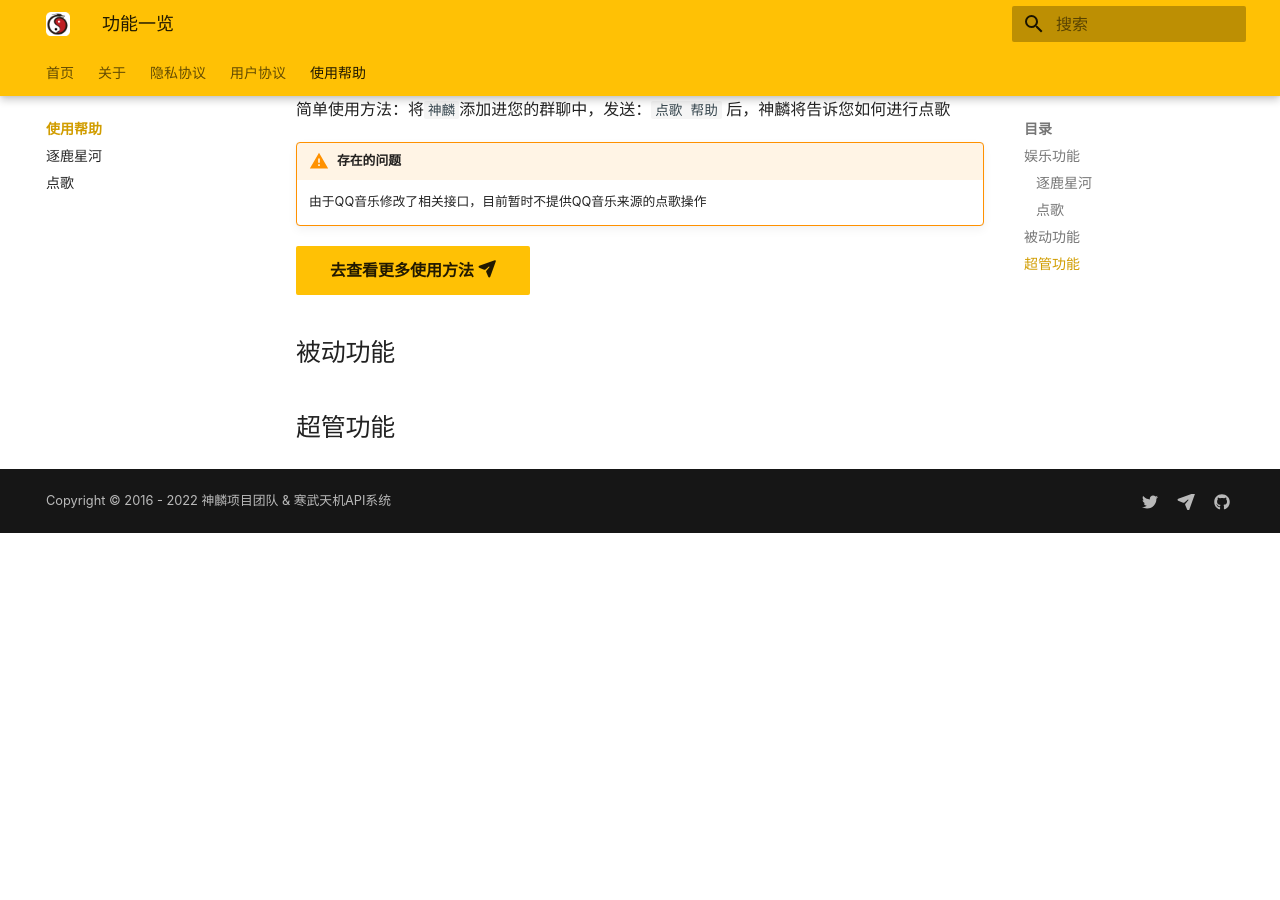
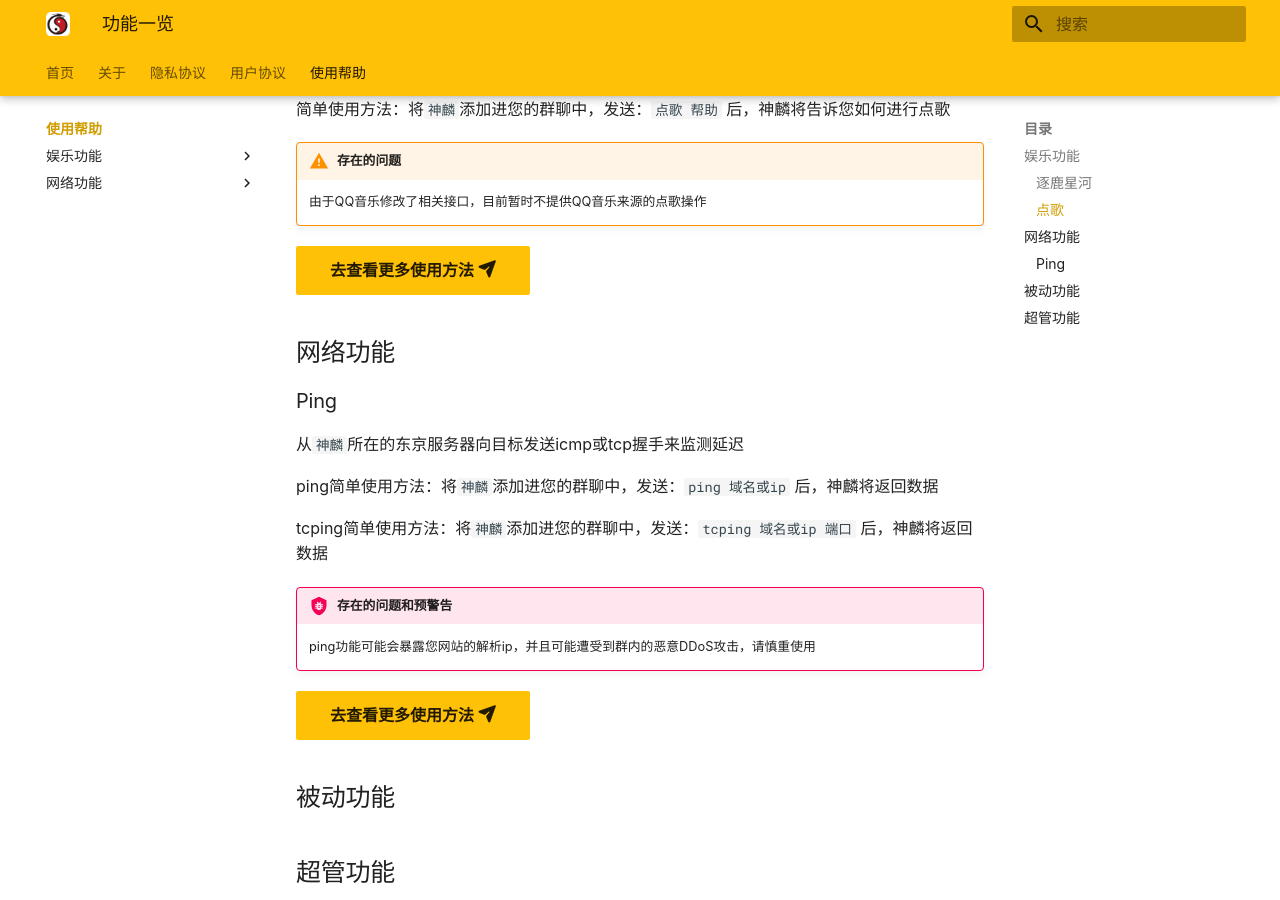
Before and after one commit to Daofengql/GodLoongBot-Docs, an MkDocs documentation site: the page built from docs/help/index.md, in a window 1280 px wide and 900 px high, scrolled down 647 px. Built offline with MkDocs 1.6.1 and Material for MkDocs 9.7.7, drawn with Linux system fonts in a browser that asks for light colours; some web fonts are replaced; before the commit the page ends 1180 px from its top, so only the background shows below that.

Commit message:
ping docs

```diff
--- a/docs/help/galaxy.md
+++ b/docs/help/ent/galaxy.md
@@ -79,8 +79,8 @@
     如图，如果您为第一次在某群使用签到，神麟会增加发送一条 ~~战犯~~ 星味很浓的提示。并且返回一张包含宣誓词的略有不同的签到信息
     [![content.tabs.link success_signin_firsttime]][content.tabs.link success_signin_firsttime]
 
-  [content.tabs.link success_signin]: ../assets/images/success_signin.jpg
-  [content.tabs.link success_signin_firsttime]: ../assets/images/success_signin_firsttime.jpg
+  [content.tabs.link success_signin]: ../../assets/images/success_signin.jpg
+  [content.tabs.link success_signin_firsttime]: ../../assets/images/success_signin_firsttime.jpg
 
 
 ### 我的信息 { #myinfo }
@@ -98,8 +98,8 @@
     如图，如果您之前未在某群有账号记录，则会返回一条提示签到的信息
     [![content.tabs.link faild]][content.tabs.link faild]
 
-  [content.tabs.link success]: ../assets/images/success_get_myinfo.jpg
-  [content.tabs.link faild]: ../assets/images/faild_get_myinfo.jpg
+  [content.tabs.link success]: ../../assets/images/success_get_myinfo.jpg
+  [content.tabs.link faild]: ../../assets/images/faild_get_myinfo.jpg
 
 
 ### 排行 { #rank }
@@ -141,10 +141,10 @@
 
     [![content.tabs.link ninjuli]][content.tabs.link ninjuli]
 
-  [content.tabs.link comp]: ../assets/images/comp_rank.jpg
-  [content.tabs.link alloys]: ../assets/images/alloys_rank.jpg
-  [content.tabs.link energy]: ../assets/images/energy_rank.jpg
-  [content.tabs.link ninjuli]: ../assets/images/ninjuli_rank.jpg
+  [content.tabs.link comp]: ../../assets/images/comp_rank.jpg
+  [content.tabs.link alloys]: ../../assets/images/alloys_rank.jpg
+  [content.tabs.link energy]: ../../assets/images/energy_rank.jpg
+  [content.tabs.link ninjuli]: ../../assets/images/ninjuli_rank.jpg
 
 
 ### 更新昵称 { #updatemyname }
@@ -162,8 +162,8 @@
     如图，如果您之前未在某群有账号记录，则会返回一条提示签到的信息
     [![content.tabs.link faild]][content.tabs.link faild]
 
-  [content.tabs.link success]: ../assets/images/success_changename.jpg
-  [content.tabs.link faild]: ../assets/images/faild_changename.jpg
+  [content.tabs.link success]: ../../assets/images/success_changename.jpg
+  [content.tabs.link faild]: ../../assets/images/faild_changename.jpg
 
 
 ### 泛星系贸易市场 { #convert }
@@ -180,5 +180,5 @@
     如能量币不足或账号不未注册
     [![content.tabs.link faild_alloys]][content.tabs.link faild_alloys]
 
-  [content.tabs.link success_alloys]: ../assets/images/success_get_alloys.jpg
-  [content.tabs.link faild_alloys]: ../assets/images/faild_get_alloys.jpg
+  [content.tabs.link success_alloys]: ../../assets/images/success_get_alloys.jpg
+  [content.tabs.link faild_alloys]: ../../assets/images/faild_get_alloys.jpg
--- a/docs/help/music.md
+++ b/docs/help/ent/music.md
@@ -2,7 +2,7 @@
 
 本功能核心命令前缀 `点歌 `
 
-指令和各个餐宿之间以空格分离，部分指令严格遵从空格分离机制
+指令和各个参数之间以空格分离，部分指令严格遵从空格分离机制
 
 举几个正确的例子：
 
@@ -25,8 +25,8 @@
 ## 数据源
 
 
-![网易](../assets/images/music/netease.jpeg){ style="height:280px" loading=lazy }
-![酷狗](../assets/images/music/kugou.webp){ style="height:280px" loading=lazy }
+![网易](../../assets/images/music/netease.jpeg){ style="height:280px" loading=lazy }
+![酷狗](../../assets/images/music/kugou.webp){ style="height:280px" loading=lazy }
 
 
 ## 功能展示
@@ -36,7 +36,7 @@
 
 指令 ： `点歌 帮助`
 
-![成功展示](../assets/images/music/help.jpg){ style="height:280px" loading=lazy }
+![成功展示](../../assets/images/music/help.jpg){ style="height:280px" loading=lazy }
 
 
 
@@ -54,8 +54,8 @@
     如图，由于网易修改了相关接口，目前无法解析非大陆地区发售的歌曲或VIP歌曲，会返回如下
     [![content.tabs.link faild_vip]][content.tabs.link faild_vip]
 
-  [content.tabs.link success_getsong]: ../assets/images/music/success_netease.jpg
-  [content.tabs.link faild_vip]: ../assets/images/music/vip_netease.jpg
+  [content.tabs.link success_getsong]: ../../assets/images/music/success_netease.jpg
+  [content.tabs.link faild_vip]: ../../assets/images/music/vip_netease.jpg
 
 
 ### 酷狗点歌 { #netease }
@@ -72,5 +72,5 @@
     如图，由于酷狗修改了相关接口，目前无法解析非大陆地区发售的歌曲或VIP歌曲，会返回如下
     [![content.tabs.link faild_vip_kugou]][content.tabs.link faild_vip_kugou]
 
-  [content.tabs.link success_getsong_kugou]: ../assets/images/music/success_kugou.jpg
-  [content.tabs.link faild_vip_kugou]: ../assets/images/music/vip_kugou.jpg
+  [content.tabs.link success_getsong_kugou]: ../../assets/images/music/success_kugou.jpg
+  [content.tabs.link faild_vip_kugou]: ../../assets/images/music/vip_kugou.jpg
--- a/docs/help/index.md
+++ b/docs/help/index.md
@@ -14,7 +14,7 @@
     逐鹿星河系统的个人资源为群和群间独立存在，但后期的对战系统允许进行跨群间的舰队决斗。
 
 
-[去查看具体说明和使用方法 :fontawesome-solid-paper-plane:](galaxy.md){ .md-button .md-button--primary }
+[去查看具体说明和使用方法 :fontawesome-solid-paper-plane:](ent/galaxy.md){ .md-button .md-button--primary }
 
 
 ### 点歌
@@ -28,7 +28,23 @@
     由于QQ音乐修改了相关接口，目前暂时不提供QQ音乐来源的点歌操作
 
 
-[去查看更多使用方法 :fontawesome-solid-paper-plane:](music.md){ .md-button .md-button--primary }
+[去查看更多使用方法 :fontawesome-solid-paper-plane:](ent/music.md){ .md-button .md-button--primary }
+
+## 网络功能
+### Ping
+
+从`神麟`所在的东京服务器向目标发送icmp或tcp握手来监测延迟
+
+ping简单使用方法：将`神麟`添加进您的群聊中，发送：`ping 域名或ip` 后，神麟将返回数据
+
+tcping简单使用方法：将`神麟`添加进您的群聊中，发送：`tcping 域名或ip 端口` 后，神麟将返回数据
+
+!!! bug "存在的问题和预警告"
+
+    ping功能可能会暴露您网站的解析ip，并且可能遭受到群内的恶意DDoS攻击，请慎重使用
+
+[去查看更多使用方法 :fontawesome-solid-paper-plane:](network/ping.md){ .md-button .md-button--primary }
+
 
 ## 被动功能
 
--- /dev/null
+++ b/docs/help/network/ping.md
@@ -0,0 +1,14 @@
+## ping指令
+
+指令和各个参数之间以空格分离，部分指令严格遵从空格分离机制
+
+举几个正确的例子：
+
+1. ping 127.0.0.1
+2. ping baidu.com
+
+错误例子
+
+1. ping 288.888.888.888   `非标准IPv4划分`
+2. ping https://baidu.com  `不需要使用协议头以及文件目录`
+3. ping fe80::d553:16d2:f59e:558e%16  `暂不支持IPv6协议栈`
--- a/mkdocs.yml
+++ b/mkdocs.yml
@@ -68,8 +68,11 @@ nav:
   - 用户协议: userAgreement.md
   - 使用帮助:
     - help/index.md
-    - 逐鹿星河: help/galaxy.md
-    - 点歌: help/music.md
+    - 娱乐功能:
+      - 逐鹿星河: help/ent/galaxy.md
+      - 点歌: help/ent/music.md
+    - 网络功能:
+      - Ping: help/network/ping.md
 
 
 extra:
```
